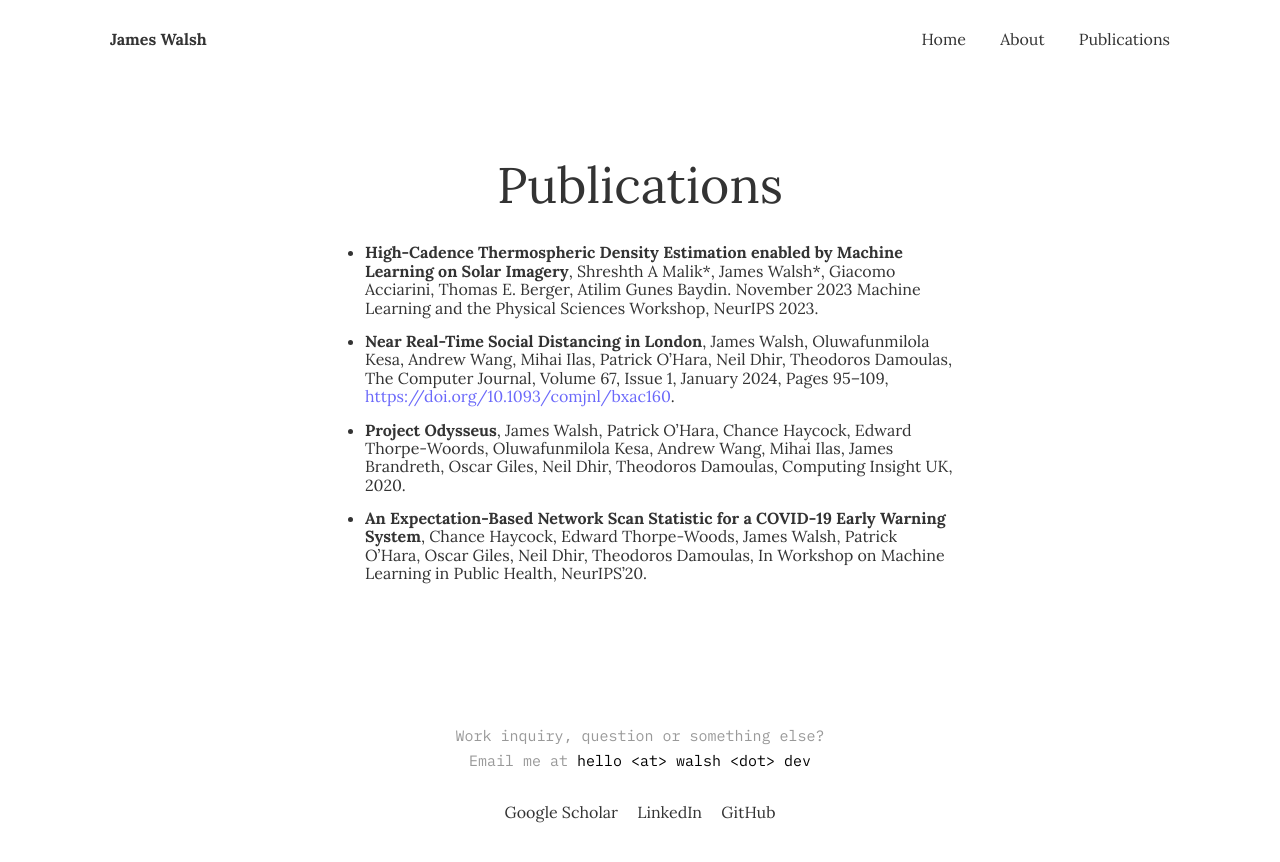
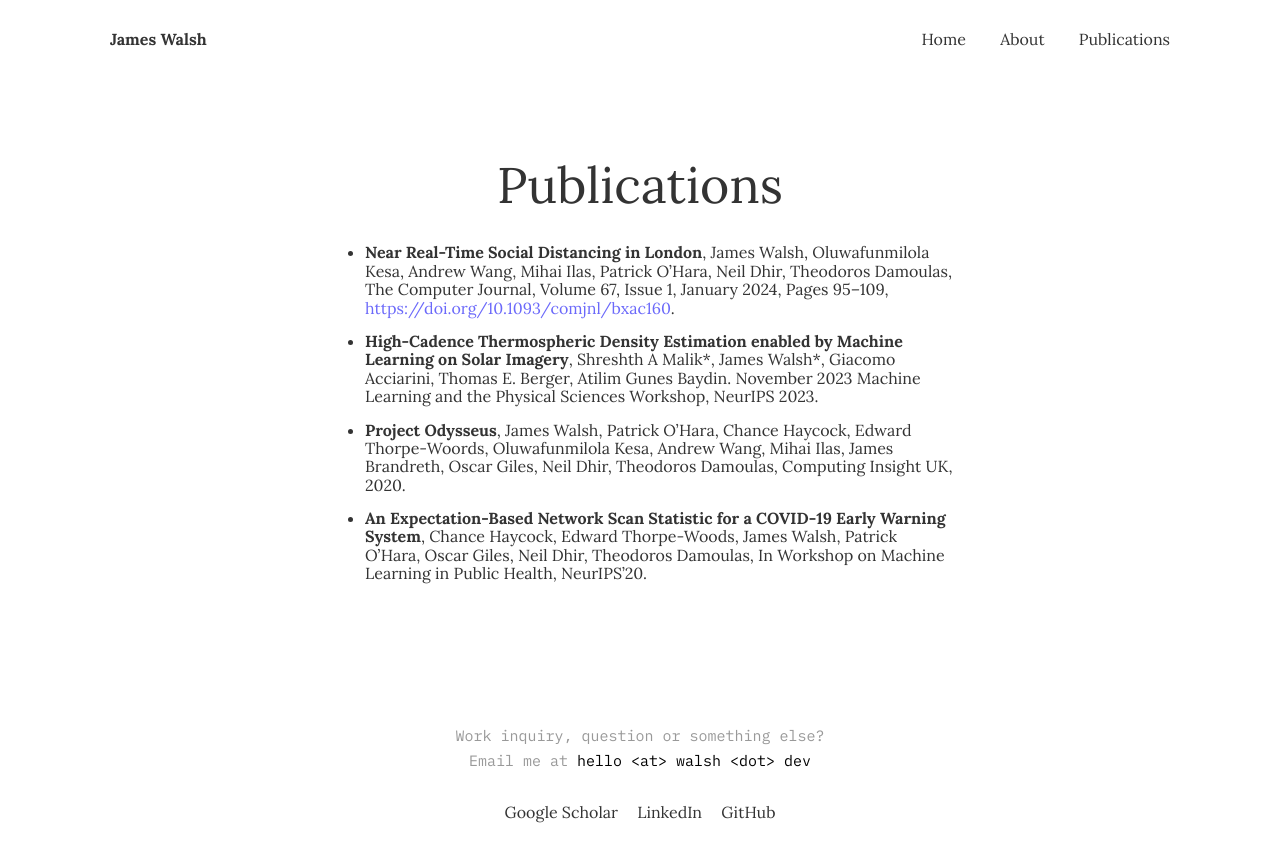
Before and after one commit to dead-water/dead-water.github.io, a Jekyll site: the page built from _pages/publications.md, in a window 1280 px wide. Shown: the top 862 px of the page. Built offline with Jekyll 4.4.1, drawn with Linux system fonts in a browser that asks for light colours.

Commit message:
swap order

```diff
--- a/_pages/publications.md
+++ b/_pages/publications.md
@@ -3,7 +3,7 @@ layout: page
 title: Publications
 permalink: /publications/
 ---
+- **Near Real-Time Social Distancing in London**, James Walsh, Oluwafunmilola Kesa, Andrew Wang, Mihai Ilas, Patrick O'Hara, Neil Dhir, Theodoros Damoulas, The Computer Journal, Volume 67, Issue 1, January 2024, Pages 95–109, [https://doi.org/10.1093/comjnl/bxac160](https://doi.org/10.1093/comjnl/bxac160).
 - **High-Cadence Thermospheric Density Estimation enabled by Machine Learning on Solar Imagery**, Shreshth A Malik\*, James Walsh\*, Giacomo Acciarini, Thomas E. Berger, Atilim Gunes Baydin. November 2023 Machine Learning and the Physical Sciences Workshop, NeurIPS 2023.
-- **Near Real-Time Social Distancing in London**, James Walsh, Oluwafunmilola Kesa, Andrew Wang, Mihai Ilas, Patrick O'Hara, Neil Dhir, Theodoros Damoulas, The Computer Journal, Volume 67, Issue 1, January 2024, Pages 95–109, [https://doi.org/10.1093/comjnl/bxac160](https://doi.org/10.1093/comjnl/bxac160).
 - **Project Odysseus**, James Walsh, Patrick O'Hara, Chance Haycock, Edward Thorpe-Woords, Oluwafunmilola Kesa, Andrew Wang, Mihai Ilas, James Brandreth, Oscar Giles, Neil Dhir, Theodoros Damoulas, Computing Insight UK, 2020.
 - **An Expectation-Based Network Scan Statistic for a COVID-19 Early Warning System**, Chance Haycock, Edward Thorpe-Woods, James Walsh, Patrick O'Hara, Oscar Giles, Neil Dhir, Theodoros Damoulas, In Workshop on Machine Learning in Public Health, NeurIPS'20.
```
